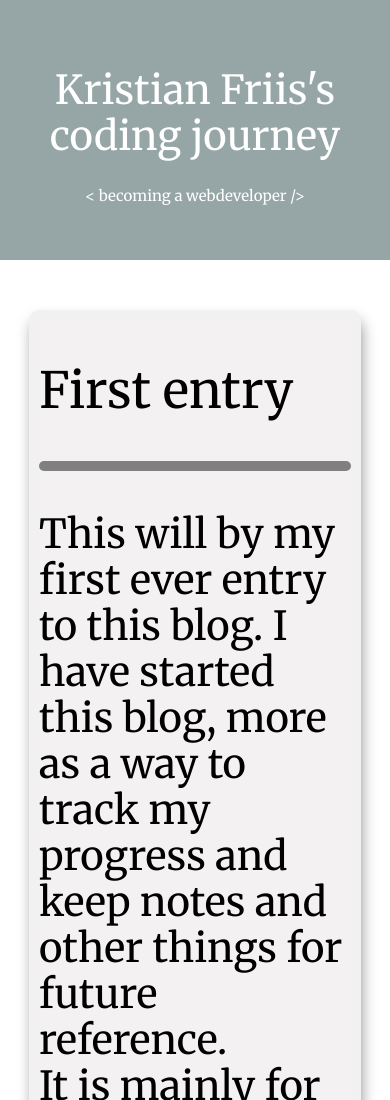
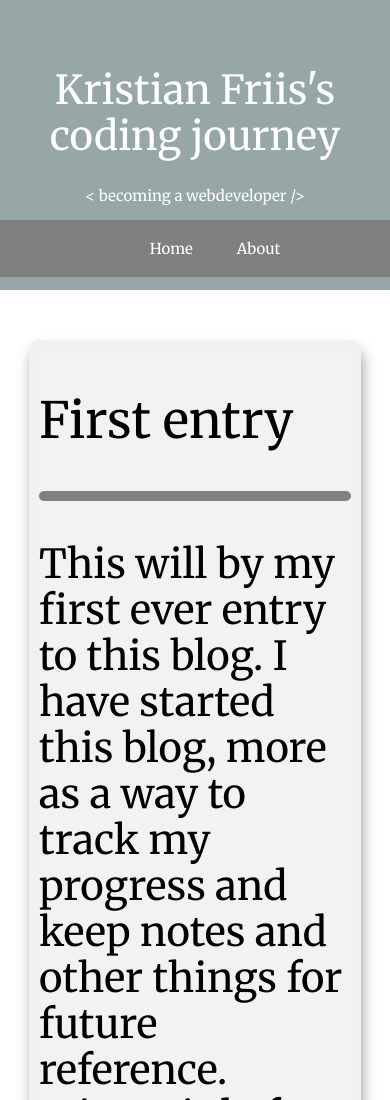
Before and after one commit to Kristianfriis/Kristian_Blog, a website built with Parcel: page index.html in a window 390 px wide. Shown: the top 1100 px of the page. Built offline with nearby package versions, Linux system fonts and the light colour scheme.

Commit message:
update 5

```diff
--- a/index.html
+++ b/index.html
@@ -14,6 +14,12 @@
 	<div id="header">
 		<div id="caption"><h1>Kristian Friis's coding journey</h1></div>
 		<h3 id="undercaption">< becoming a webdeveloper /></h3>
+		<nav>
+			<ul>
+				<li><a href="index.html">Home</a></li>
+				<li><a href="about.html">About</a></li>
+			</ul>
+		</nav>
 	</div>
 	<div class="divider"></div>
 
--- a/src/styles.css
+++ b/src/styles.css
@@ -8,23 +8,24 @@
 * h2 {
   font-size: 50px;
 }
+
 /*---------------header starts here--------------*/
 #header {
-  height: 700px;
+  height: 560px;
   width: 100%;
   background: darkslategray;
   opacity: 0.5;
   overflow: auto;
 }
 #caption {
-  font-size: 60px;
+  font-size: 40px;
   color: white;
   padding-top: 40px;
   text-align: center;
 }
 
 #undercaption {
-  font-size: 50px;
+  font-size: 30px;
   color: white;
   padding-top: 1px;
   text-align: center;
@@ -32,6 +33,27 @@
 .divider {
   height: 50px;
 }
+/*--------------nav starts here------------------*/
+nav {
+  width: 100%;
+  text-align: center;
+  background-color: black;
+}
+li {
+  display: inline-block;
+  ilst-style-type: none;
+  margin: 50px;
+  font-size: 25px;
+}
+
+li a {
+  text-decoration: none;
+  color: white;
+}
+li a:hover {
+  color: orange;
+}
+
 /*---------------content starts here-------------*/
 .content {
   display: block;
@@ -70,11 +92,12 @@ footer {
   margin: 30px;
   font-size: 10px;
 }
+/*---------------about starts here--------------*/
 
 /*---------------media starts here--------------*/
 @media (max-width: 600px) {
   #header {
-    height: 260px;
+    height: 290px;
   }
   #caption {
     font-size: 20px;
@@ -85,4 +108,10 @@ footer {
   .content p {
     font-size: 40px;
   }
+  li {
+    display: inline-block;
+    ilst-style-type: none;
+    margin: 20px;
+    font-size: 15px;
+  }
 }
```
Also changed, not shown: about.html (added, +29 -0 lines), pic/heade_splash.png (deleted).
